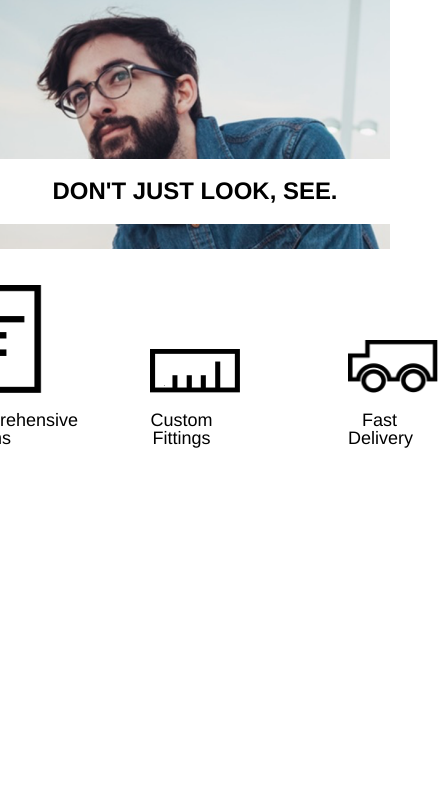
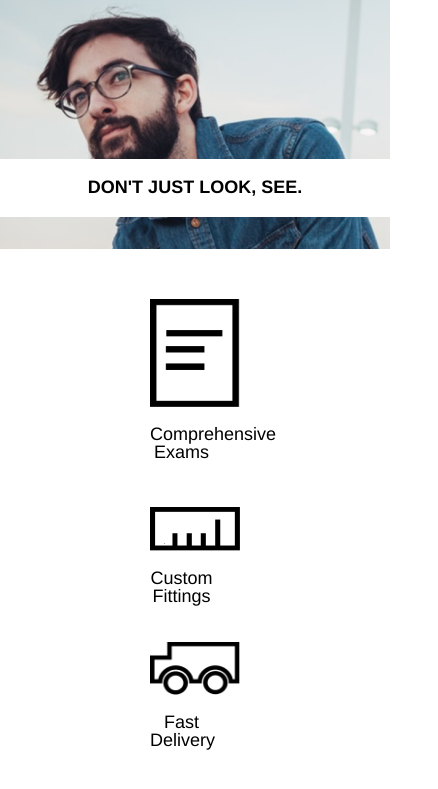
Before and after one commit to 1AICHA/Tortoiseshell-Optics, a plain HTML site: page index.html in a window 390 px wide. Shown: the part 57-846 px from the top of the page, 438 px wide, since content can reach past the window. Drawn offline with Linux system fonts and the light colour scheme.

Commit message:
Added Cyclus/icons for mobile version

```diff
--- a/resources/css/style.css
+++ b/resources/css/style.css
@@ -150,6 +150,7 @@ li a {
     padding: 1rem 0;
     display: inherit;
     text-align: center;
+    font-size: 1rem;
   }
 }
 
@@ -187,3 +188,15 @@ li a {
 .cyclus img {
   width: 5rem;
 }
+
+@media only screen and (max-width: 480px) {
+  .container .cyclus {
+    padding: 3.77rem 0;
+    flex-direction: column;
+    align-items: center;
+  }
+
+  .cyclu-x {
+    padding-left: 0;
+  }
+}
```
